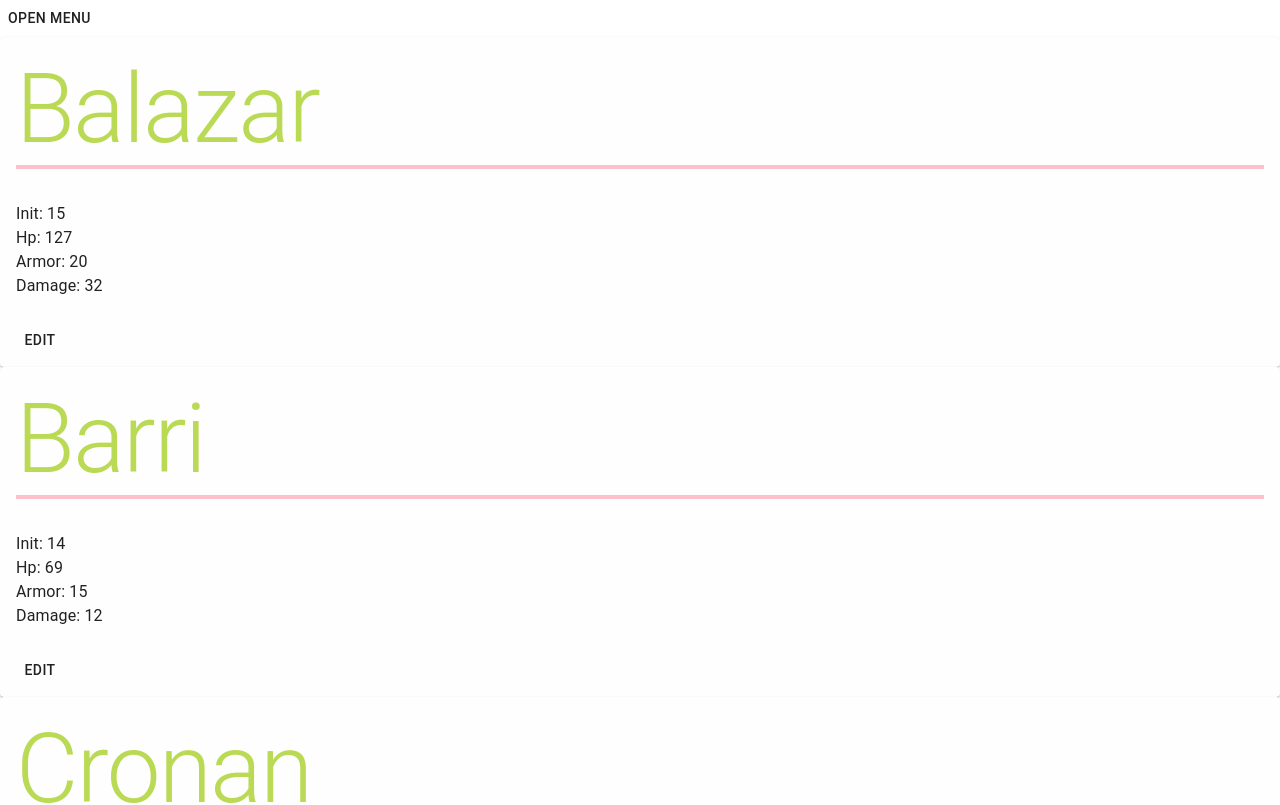
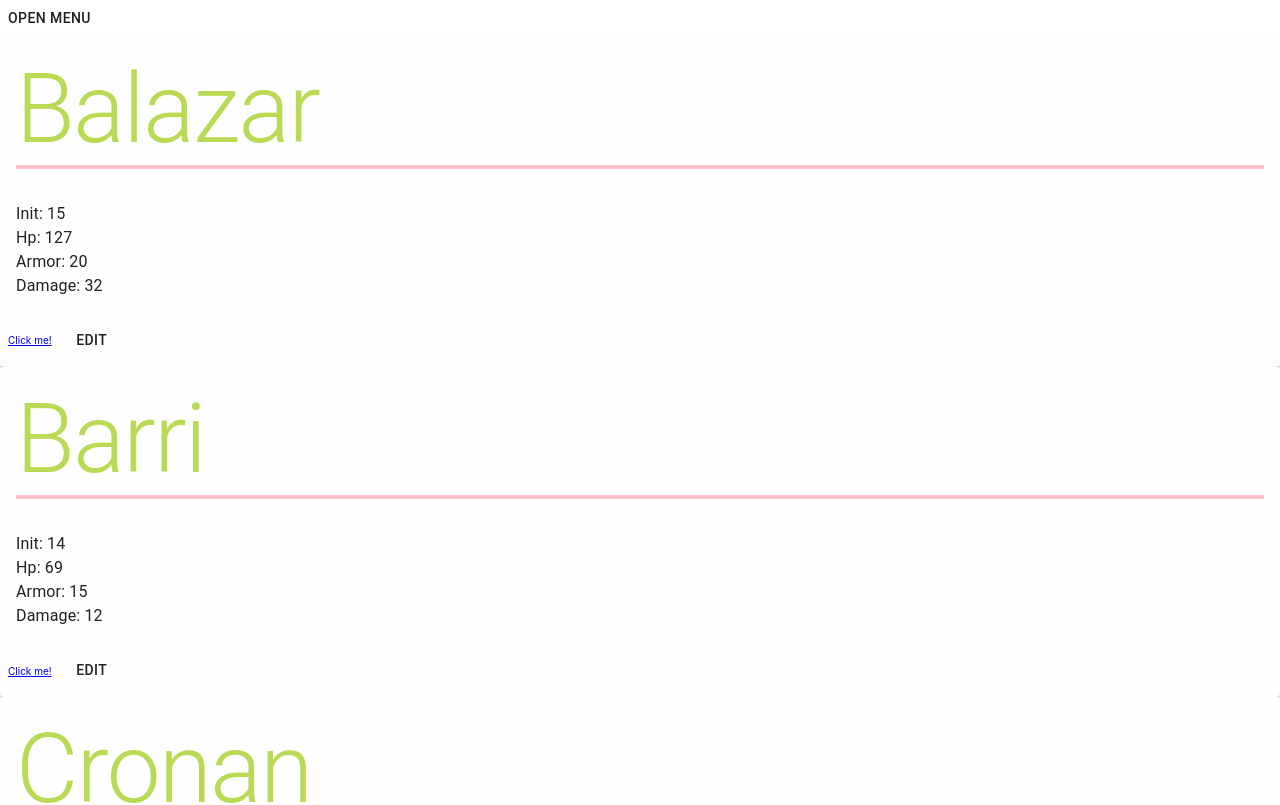
Before and after one commit to spencermendoza/dnd_react, a React (Create React App) app: page / in a window 1280 px wide. Shown: the top 805 px of the page. Built offline with nearby package versions, Linux system fonts and the light colour scheme.

Commit message:
added an active prop plus toggle

```diff
--- a/src/Player/PlayerCard.js
+++ b/src/Player/PlayerCard.js
@@ -24,6 +24,7 @@ const useStyles = makeStyles({
     color: '#bada55',
     borderBottom: '4px solid pink',
     overflow: 'hidden',
+
     textOverflow: 'ellipsis'
     // fontSize: 18
   },
@@ -36,7 +37,11 @@ const useStyles = makeStyles({
 
 // TODO: Find out if there is a performance benefit to splitting out the different props that
 // `player` contains.
-const PlayerCard = ({ player = {}, onEditClick = noop }) => {
+const PlayerCard = ({
+  player = {},
+  onEditClick = noop,
+  onToggleClick = noop
+}) => {
   const { name, hp, armor, damage, initiative } = player;
   const classes = useStyles();
   return (
@@ -56,6 +61,9 @@ const PlayerCard = ({ player = {}, onEditClick = noop }) => {
         <Typography className="damage">Damage: {damage}</Typography>
       </CardContent>
       <CardActions>
+        <a href="#" onClick={() => onToggleClick(player)}>
+          Click me! {player.active}
+        </a>
         <Button className="edit-button" onClick={() => onEditClick(player)}>
           Edit
         </Button>
--- a/src/Player/PlayerCardList.js
+++ b/src/Player/PlayerCardList.js
@@ -8,11 +8,21 @@ import { sortPlayersBy } from './playerHelpers';
 // the passed in players... Is that this component's responsibility?
 // TODO: Find out a more efficient way of rendering sorted lists. Think about the timing of when the list needs to be re-sorted.
 export const PlayerCardList = () => {
-  const { players, handleEditClick, sortBy } = useContext(PlayerContext);
+  const {
+    players,
+    handleEditClick,
+    sortBy,
+    handleTogglePlayerActive
+  } = useContext(PlayerContext);
   return (
     <Box display="flex" flexDirection="column" justifyContent="center">
       {sortPlayersBy(players, sortBy).map(player => (
-        <PlayerCard player={player} key={player.id} onEditClick={handleEditClick} />
+        <PlayerCard
+          player={player}
+          key={player.id}
+          onEditClick={handleEditClick}
+          onToggleClick={handleTogglePlayerActive}
+        />
       ))}
     </Box>
   );
--- a/src/Player/PlayerContext.js
+++ b/src/Player/PlayerContext.js
@@ -4,7 +4,8 @@ import {
   FAKE_PLAYERS,
   updatePlayer,
   sortPlayersBy,
-  generateId
+  generateId,
+  togglePlayerActive
 } from './playerHelpers';
 
 const PlayerContext = React.createContext();
@@ -38,6 +39,12 @@ class PlayerProvider extends Component {
     this.setState({ sortBy });
   };
 
+  handleTogglePlayerActive = player => {
+    this.setState({
+      players: togglePlayerActive(this.state.players, player)
+    });
+  };
+
   state = {
     sortBy: 'name',
     players: FAKE_PLAYERS,
--- a/src/Player/playerHelpers.js
+++ b/src/Player/playerHelpers.js
@@ -78,3 +78,13 @@ export const sortPlayersBy = (list, prop) => [...list.sort(_sort(prop))];
  * @returns {number} id.
  */
 export const generateId = () => Math.floor(Math.random() * 100_000);
+
+export function togglePlayerActive(list, player) {
+  return list.map(p => {
+    if (p.id === player.id) {
+      return { ...player, active: !player.active };
+    } else {
+      return p;
+    }
+  });
+}
```
